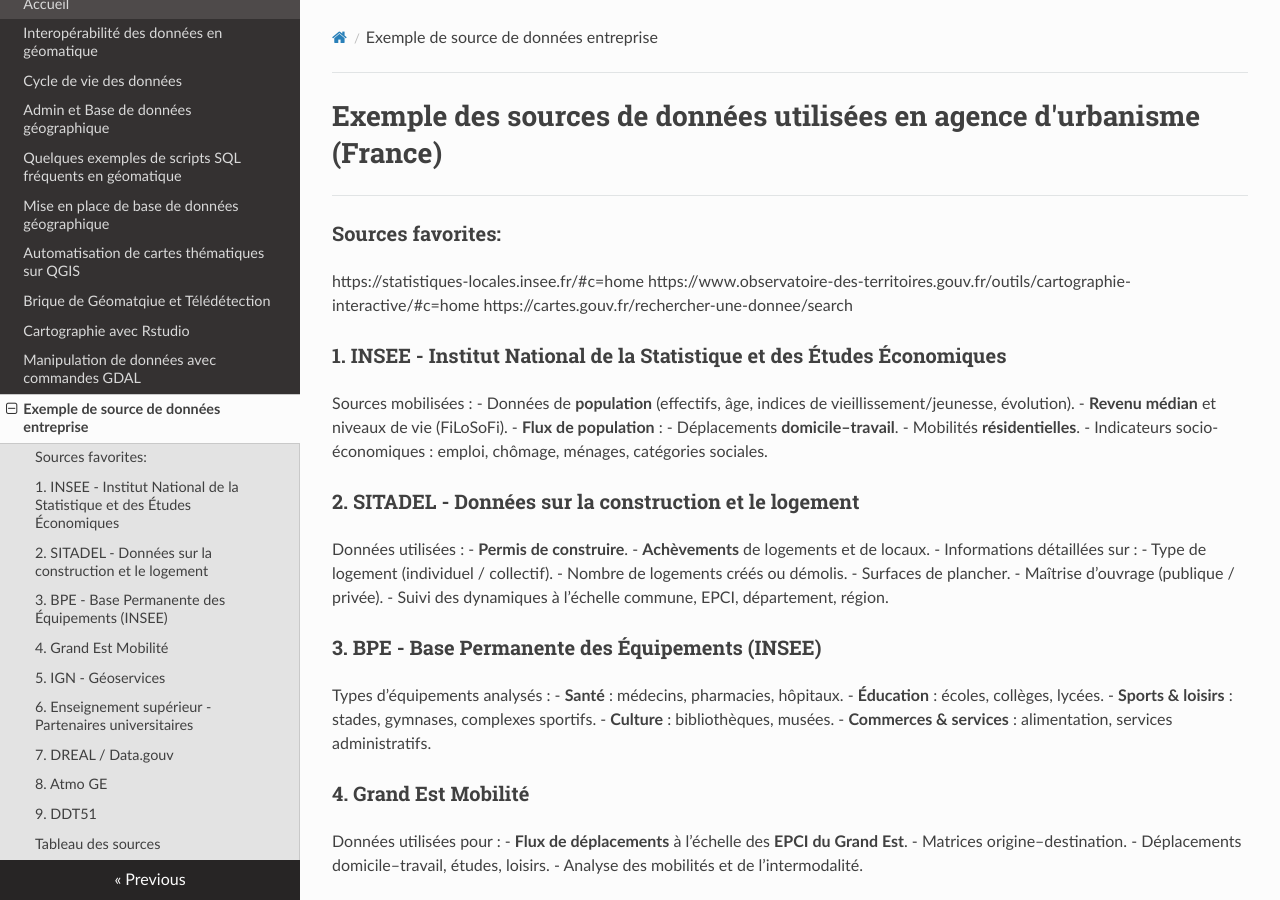
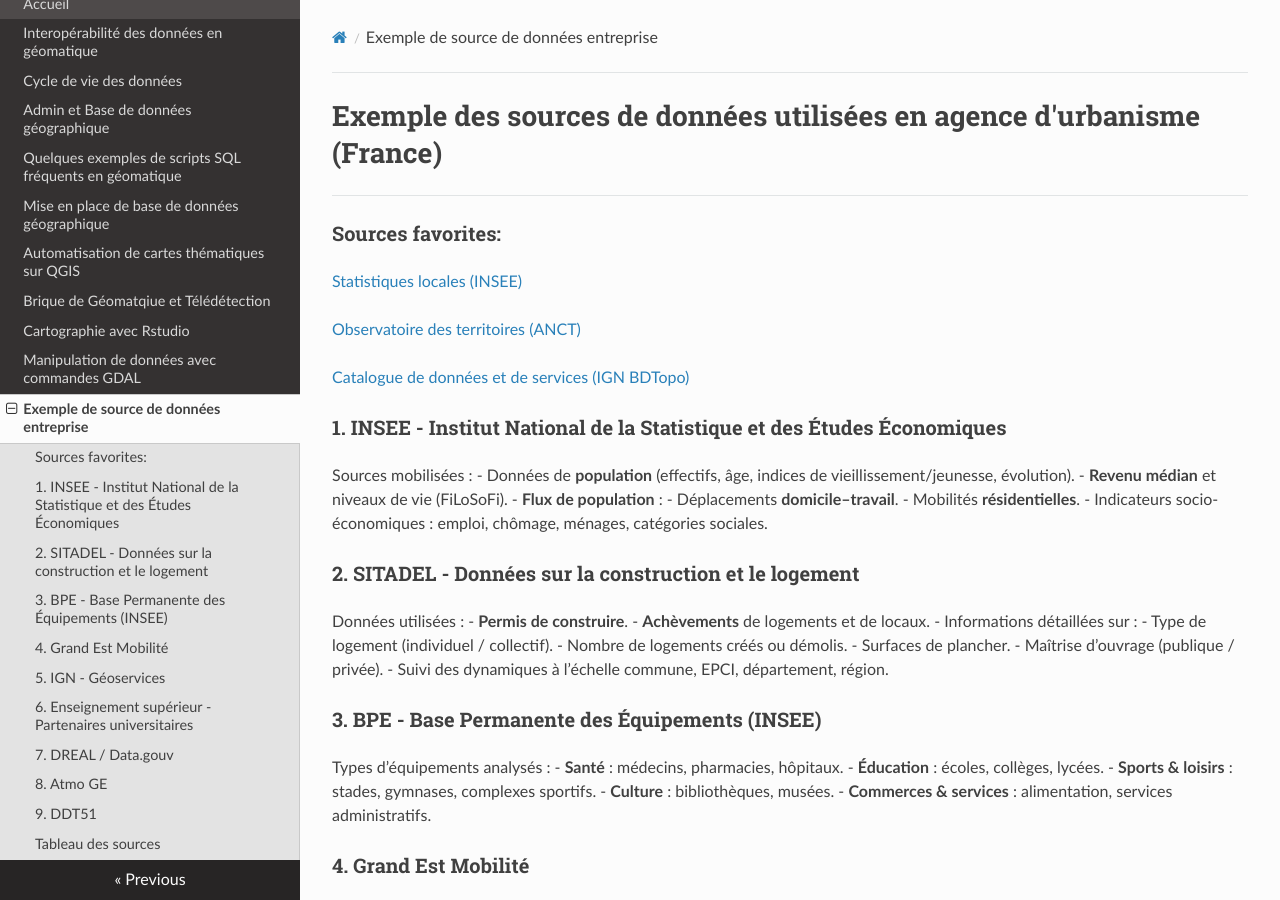
Before and after one commit to abdou123-guene/Site_de_documentation_geomatique, an MkDocs documentation site: the page built from docs/Readme.md, in a window 1280 px wide and 900 px high. Built offline with MkDocs 1.6.1, drawn with Linux system fonts in a browser that asks for light colours; nearby versions of some CDN libraries.

Commit message:
Revise Readme with updated data sources and links
Updated the Readme to include new sources and improved formatting.

```diff
--- a/docs/Readme.md
+++ b/docs/Readme.md
@@ -1,9 +1,11 @@
 # Exemple des sources de données utilisées en agence d'urbanisme (France)
 ---
 ### Sources favorites:
-https://statistiques-locales.insee.fr/#c=home
-https://www.observatoire-des-territoires.gouv.fr/outils/cartographie-interactive/#c=home
-https://cartes.gouv.fr/rechercher-une-donnee/search
+[Statistiques locales (INSEE)](https://statistiques-locales.insee.fr/#c=home )
+
+[Observatoire des territoires (ANCT)](https://www.observatoire-des-territoires.gouv.fr/outils/cartographie-interactive/#c=home)
+
+[Catalogue de données et de services (IGN BDTopo)](https://cartes.gouv.fr/rechercher-une-donnee/search)
 
 ### 1. INSEE - Institut National de la Statistique et des Études Économiques
 Sources mobilisées :
```
